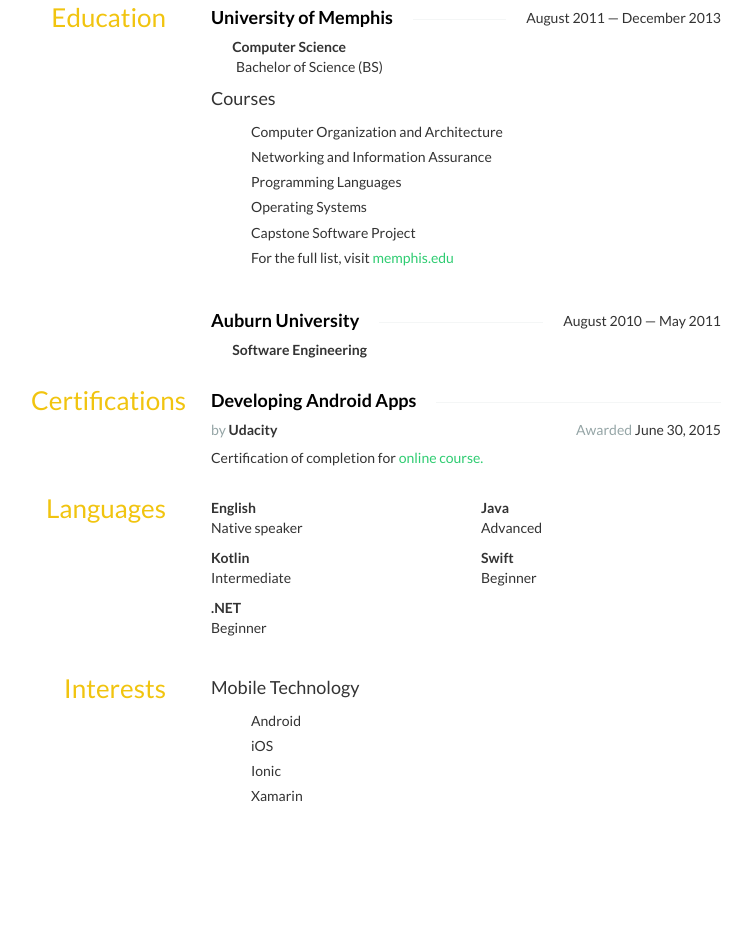
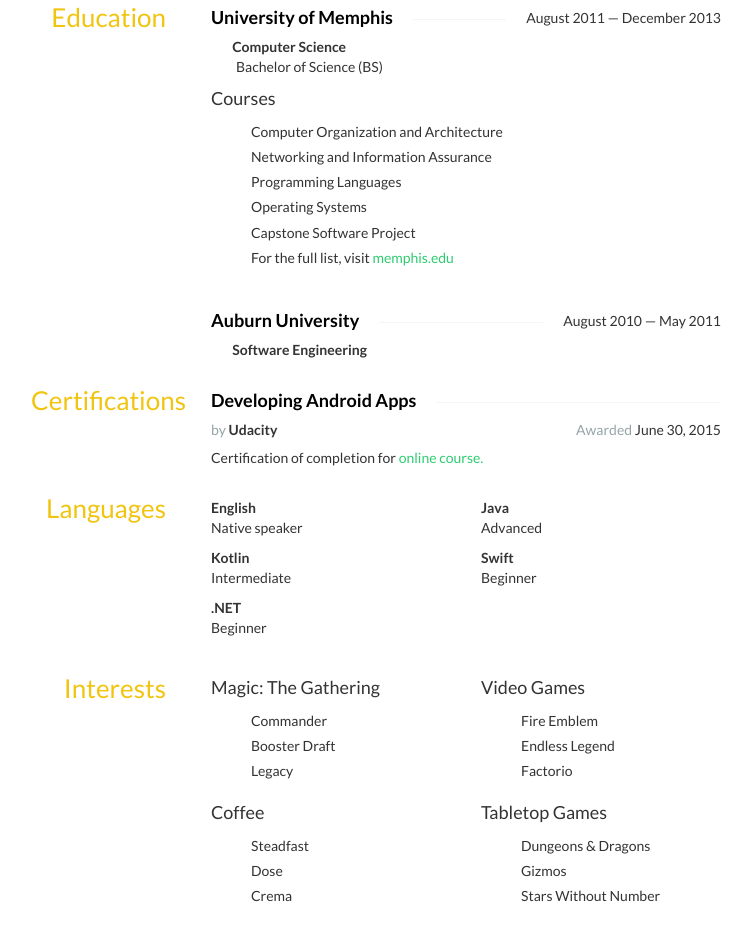
Before and after one commit to sbeach/sbeach.github.io, a plain HTML site: page index.html in a window 1280 px wide. Shown: the part 1806-2747 px from the top of the page, without its empty margins (264-1016 px from the left). Before the commit the page ends 2714 px from the top, so only its background shows below. Drawn offline with nearby package versions, Linux system fonts and the light colour scheme; some icons are missing.

Commit message:
Refactor Interests section

```diff
--- a/index.html
+++ b/index.html
@@ -512,21 +512,47 @@
 			<div class="row">
 			<div class="col-sm-6">
 				<div class="name">
-					<h4>Mobile Technology</h4>
+					<h4>Magic: The Gathering</h4>
 				</div>
 				<ul class="keywords">
-					<li>Android</li>
-					<li>iOS</li>
-					<li>Ionic</li>
-					<li>Xamarin</li>
+					<li>Commander</li>
+					<li>Booster Draft</li>
+					<li>Legacy</li>
+				</ul>
+			</div>
+			<div class="col-sm-6">
+				<div class="name">
+					<h4>Video Games</h4>
+				</div>
+				<ul class="keywords">
+					<li>Fire Emblem</li>
+					<li>Endless Legend</li>
+					<li>Factorio</li>
+				</ul>
+			</div>
+			<div class="col-sm-6">
+				<div class="name">
+					<h4>Coffee</h4>
+				</div>
+				<ul class="keywords">
+					<li>Steadfast</li>
+					<li>Dose</li>
+					<li>Crema</li>
+				</ul>
+			</div>
+			<div class="col-sm-6">
+				<div class="name">
+					<h4>Tabletop Games</h4>
+				</div>
+				<ul class="keywords">
+					<li>Dungeons & Dragons</li>
+					<li>Gizmos</li>
+					<li>Stars Without Number</li>
 				</ul>
 			</div>
 			</div>
 		</div>
 	</section>
-
-
 	</div>
-
 	</body>
 </html>
```
